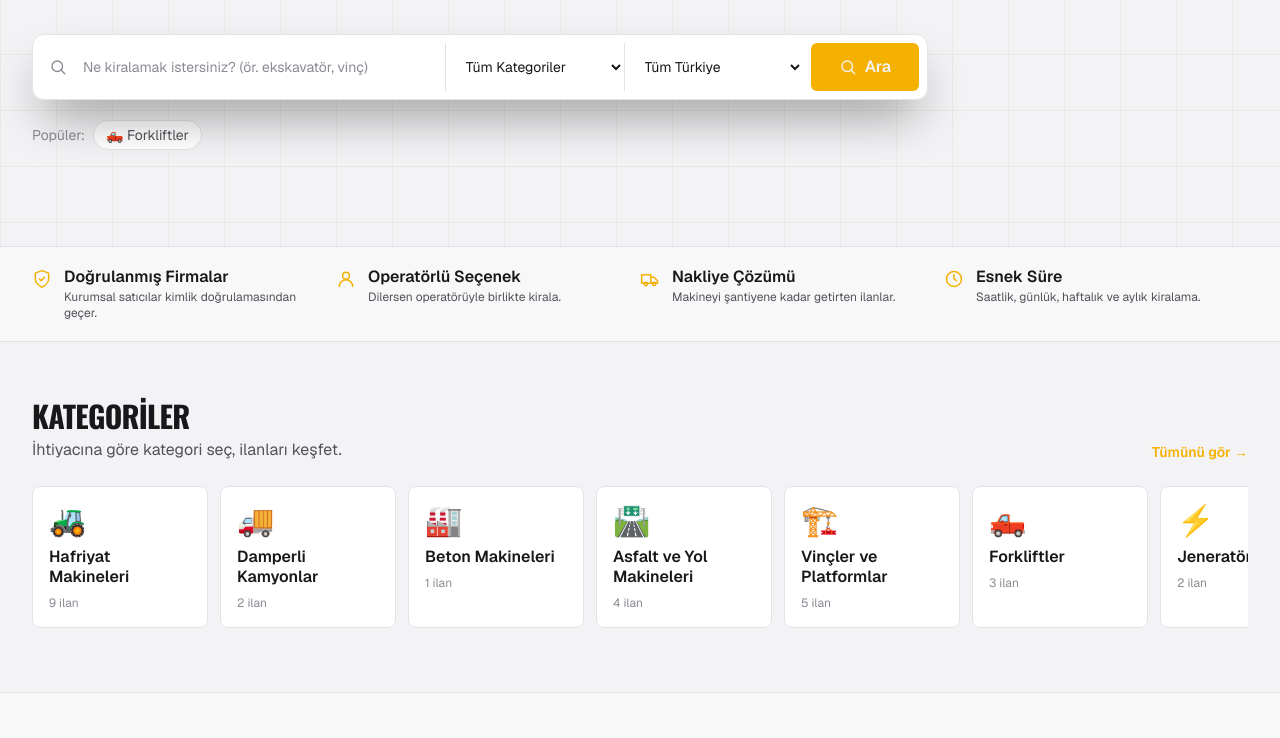
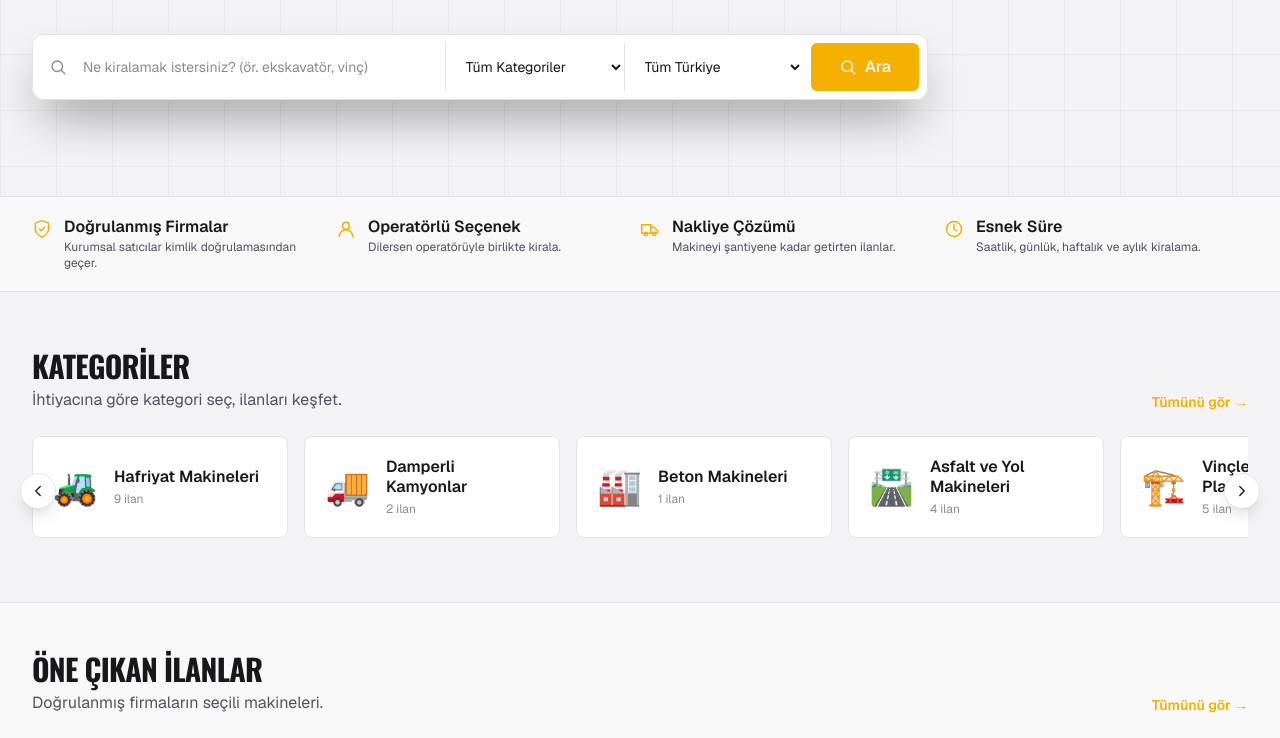
Before and after one commit to bilal-ahmet/agir_kirala, a Next.js app: page / in a window 1280 px wide. Shown: the part 403-1141 px from the top of the page. Built offline with nearby package versions, Linux system fonts and the light colour scheme.

Commit message:
changed home screen elements

```diff
--- a/src/app/hesap/ilan-ekle/page.tsx
+++ b/src/app/hesap/ilan-ekle/page.tsx
@@ -296,16 +296,22 @@ export default function IlanEklePage() {
                 ))}
               </Select>
             </Field>
-            {category && (
-              <Field label="Alt Kategori" required>
-                <Select value={form.subCategorySlug} onChange={(e) => set({ subCategorySlug: e.target.value })}>
-                  <option value="">Seçin</option>
-                  {category.subcategories.map((s) => (
-                    <option key={s.slug} value={s.slug}>{s.name}</option>
-                  ))}
-                </Select>
-              </Field>
-            )}
+            <Field
+              label="Alt Kategori"
+              required
+              hint={!category ? "Önce kategori seçin." : undefined}
+            >
+              <Select
+                value={form.subCategorySlug}
+                onChange={(e) => set({ subCategorySlug: e.target.value })}
+                disabled={!category}
+              >
+                <option value="">{category ? "Seçin" : "Önce kategori seçin"}</option>
+                {(category?.subcategories ?? []).map((s) => (
+                  <option key={s.slug} value={s.slug}>{s.name}</option>
+                ))}
+              </Select>
+            </Field>
           </div>
         )}
 
--- a/src/app/hesap/ilanlarim/page.tsx
+++ b/src/app/hesap/ilanlarim/page.tsx
@@ -56,12 +56,6 @@ function IlanlarimInner() {
     const c: Record<StatusFilter, number> = { all: allListings.length, aktif: 0, pasif: 0, taslak: 0 };
     for (const l of allListings) c[l.status]++;
     return c;
-  }, [allListings]);
-
-  // Kullanıcının ilanlarında bulunan kategoriler (filtre seçenekleri)
-  const usedCategories = useMemo(() => {
-    const slugs = new Set(allListings.map((l) => l.categorySlug));
-    return CATEGORIES.filter((c) => slugs.has(c.slug));
   }, [allListings]);
 
   const listings = useMemo(() => {
@@ -126,7 +120,7 @@ function IlanlarimInner() {
               className="sm:w-56"
             >
               <option value="">Tüm Kategoriler</option>
-              {usedCategories.map((c) => (
+              {CATEGORIES.map((c) => (
                 <option key={c.slug} value={c.slug}>{c.name}</option>
               ))}
             </Select>
--- a/src/components/home/CategoryGrid.tsx
+++ b/src/components/home/CategoryGrid.tsx
@@ -1,6 +1,7 @@
 import Link from "next/link";
 import { CATEGORIES } from "@/lib/categories";
 import { countByCategory } from "@/lib/filters";
+import { HScroller } from "./HScroller";
 
 export function CategoryGrid() {
   return (
@@ -16,26 +17,28 @@ export function CategoryGrid() {
       </div>
 
       {/* Yana kaydırılabilir kategori şeridi — sadece kategori isimleri */}
-      <div className="-mx-4 flex snap-x gap-3 overflow-x-auto px-4 pb-2 no-scrollbar lg:mx-0 lg:px-0">
+      <HScroller>
         {CATEGORIES.map((c) => {
           const count = countByCategory(c.slug);
           return (
             <Link
               key={c.slug}
               href={`/ilanlar?kategori=${c.slug}`}
-              className="group flex w-44 shrink-0 snap-start flex-col gap-2 rounded-lg border border-line bg-surface p-4 transition-all hover:-translate-y-0.5 hover:border-accent/40 hover:bg-surface-2"
+              className="group flex w-64 shrink-0 snap-start items-center gap-4 rounded-lg border border-line bg-surface p-5 transition-all hover:-translate-y-0.5 hover:border-accent/40 hover:bg-surface-2"
             >
-              <span className="text-3xl">{c.icon}</span>
-              <span className="font-semibold leading-tight text-fg group-hover:text-accent">
-                {c.name}
-              </span>
-              <span className="text-xs text-faint">
-                {count > 0 ? `${count} ilan` : "Yakında"}
+              <span className="text-4xl">{c.icon}</span>
+              <span className="min-w-0">
+                <span className="block font-semibold leading-tight text-fg group-hover:text-accent">
+                  {c.name}
+                </span>
+                <span className="mt-1 block text-xs text-faint">
+                  {count > 0 ? `${count} ilan` : "Yakında"}
+                </span>
               </span>
             </Link>
           );
         })}
-      </div>
+      </HScroller>
     </section>
   );
 }
--- a/src/components/home/FeaturedListings.tsx
+++ b/src/components/home/FeaturedListings.tsx
@@ -1,7 +1,8 @@
 import Link from "next/link";
 import { activeListings } from "@/lib/data/listings";
-import { ListingGrid } from "@/components/listing/ListingGrid";
+import { ListingCard } from "@/components/listing/ListingCard";
 import { buttonClasses } from "@/components/ui/Button";
+import { HScroller } from "./HScroller";
 
 export function FeaturedListings() {
   const featured = activeListings()
@@ -11,16 +12,24 @@ export function FeaturedListings() {
   if (featured.length === 0) return null;
 
   return (
-    <section className="border-y border-line bg-surface/40 py-14">
+    <section className="border-y border-line bg-surface/40 py-12">
       <div className="container-page">
-        <div className="mb-8 flex items-end justify-between">
+        <div className="mb-6 flex items-end justify-between">
           <div>
             <h2 className="text-2xl font-bold uppercase tracking-tight sm:text-3xl">Öne Çıkan İlanlar</h2>
             <p className="mt-1 text-muted">Doğrulanmış firmaların seçili makineleri.</p>
           </div>
+          <Link href="/ilanlar" className="hidden text-sm font-semibold text-accent hover:underline sm:block">
+            Tümünü gör →
+          </Link>
         </div>
 
-        <ListingGrid listings={featured} />
+        {/* Yana kaydırılabilir, küçük kartlar */}
+        <HScroller>
+          {featured.map((l) => (
+            <ListingCard key={l.id} listing={l} className="w-64 shrink-0 snap-start" />
+          ))}
+        </HScroller>
 
         <div className="mt-8 text-center">
           <Link href="/ilanlar" className={buttonClasses("outline", "md")}>
--- /dev/null
+++ b/src/components/home/HScroller.tsx
@@ -0,0 +1,47 @@
+"use client";
+
+import { useRef } from "react";
+import { ChevronRightIcon } from "@/components/ui/icons";
+import { cn } from "@/lib/cn";
+
+/** Yatay kaydırılabilir şerit + sağ/sol ok düğmeleri. */
+export function HScroller({ children, className }: { children: React.ReactNode; className?: string }) {
+  const ref = useRef<HTMLDivElement>(null);
+
+  const scroll = (dir: 1 | -1) => {
+    const el = ref.current;
+    if (el) el.scrollBy({ left: dir * el.clientWidth * 0.85, behavior: "smooth" });
+  };
+
+  return (
+    <div className="relative">
+      <button
+        type="button"
+        onClick={() => scroll(-1)}
+        aria-label="Sola kaydır"
+        className="absolute -left-3 top-1/2 z-10 hidden -translate-y-1/2 place-items-center rounded-full border border-line bg-surface p-2 text-fg shadow-lg hover:bg-surface-2 sm:grid"
+      >
+        <ChevronRightIcon size={18} className="rotate-180" />
+      </button>
+
+      <div
+        ref={ref}
+        className={cn(
+          "flex snap-x gap-4 overflow-x-auto scroll-smooth pb-2 no-scrollbar",
+          className,
+        )}
+      >
+        {children}
+      </div>
+
+      <button
+        type="button"
+        onClick={() => scroll(1)}
+        aria-label="Sağa kaydır"
+        className="absolute -right-3 top-1/2 z-10 hidden -translate-y-1/2 place-items-center rounded-full border border-line bg-surface p-2 text-fg shadow-lg hover:bg-surface-2 sm:grid"
+      >
+        <ChevronRightIcon size={18} />
+      </button>
+    </div>
+  );
+}
--- a/src/components/home/Hero.tsx
+++ b/src/components/home/Hero.tsx
@@ -32,18 +32,7 @@ export function Hero() {
 
         <SearchBar className="mt-8 max-w-4xl" />
 
-        <div className="mt-5 flex flex-wrap items-center gap-2">
-          <span className="text-sm text-faint">Popüler:</span>
-          {quickCats.map((c) => (
-            <Link
-              key={c.slug}
-              href={`/ilanlar?kategori=${c.slug}`}
-              className="rounded-full border border-line bg-surface px-3 py-1 text-sm text-muted transition-colors hover:border-accent/40 hover:text-accent"
-            >
-              {c.icon} {c.name}
-            </Link>
-          ))}
-        </div>
+
       </div>
     </section>
   );
--- a/src/components/search/FilterControls.tsx
+++ b/src/components/search/FilterControls.tsx
@@ -10,9 +10,8 @@ import {
   MIN_YEAR,
   OWNER_TYPE_LABELS,
   PERIODS,
-  TRANSPORT_LABELS,
 } from "@/lib/constants";
-import type { FuelType, OwnerType, TransportOption } from "@/lib/types";
+import type { FuelType, OwnerType } from "@/lib/types";
 import { Input, Select } from "@/components/ui/Field";
 import { cn } from "@/lib/cn";
 
@@ -183,15 +182,10 @@ export function FilterControls() {
         </div>
       </Section>
 
-      {/* Nakliye */}
+      {/* Nakliye — tek sabit politika */}
       <Section title="Nakliye / Teslimat">
-        <Select value={sp.get("nakliye") || ""} onChange={(e) => setParam("nakliye", e.target.value)}>
-          <option value="">Farketmez</option>
-          {(["dahil", "ekstra", "yok"] as TransportOption[]).map((t) => (
-            <option key={t} value={t}>
-              {TRANSPORT_LABELS[t]}
-            </option>
-          ))}
+        <Select value="yok" disabled>
+          <option value="yok">Nakliye Yok (Müşteri Alır)</option>
         </Select>
       </Section>
 
```
